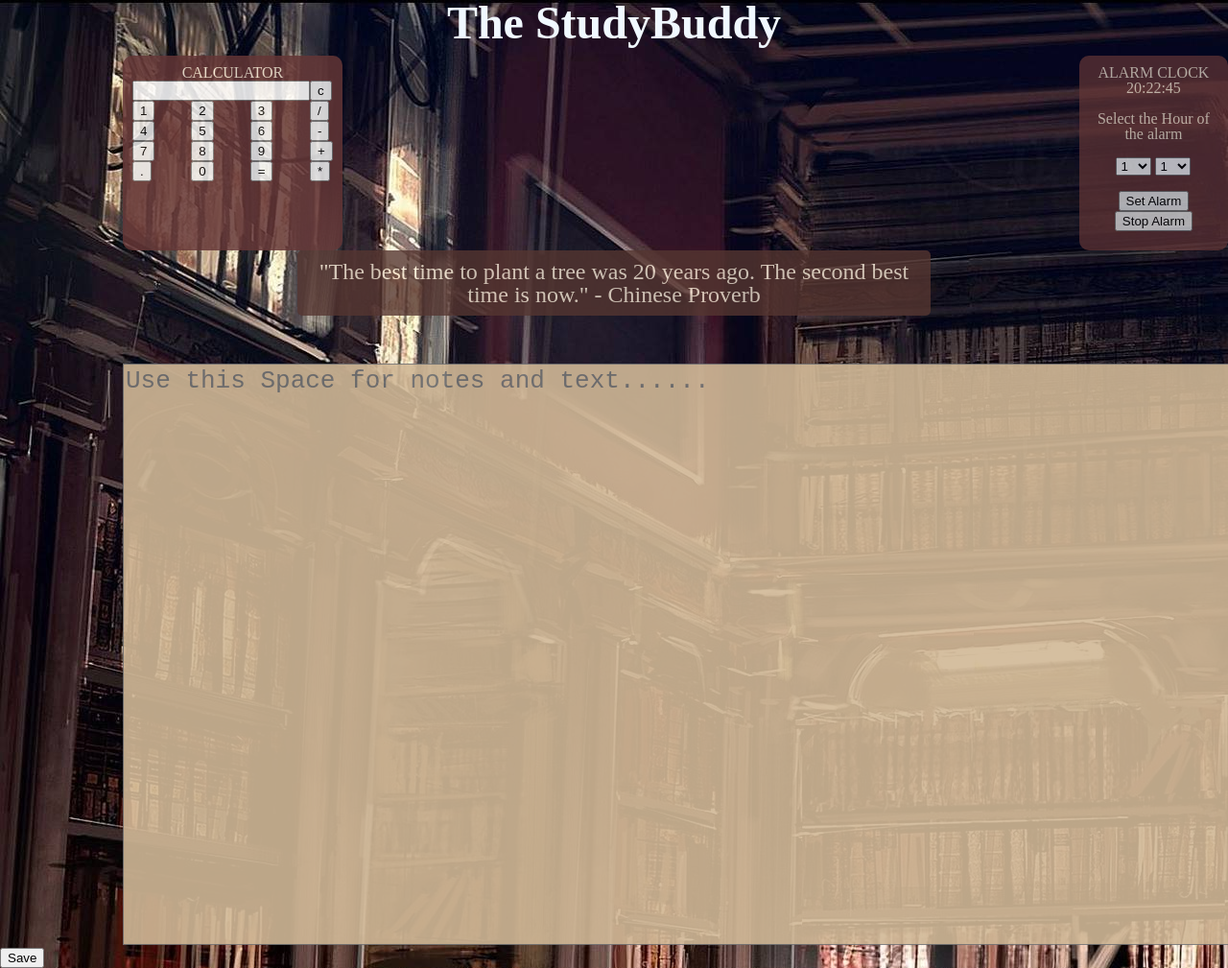
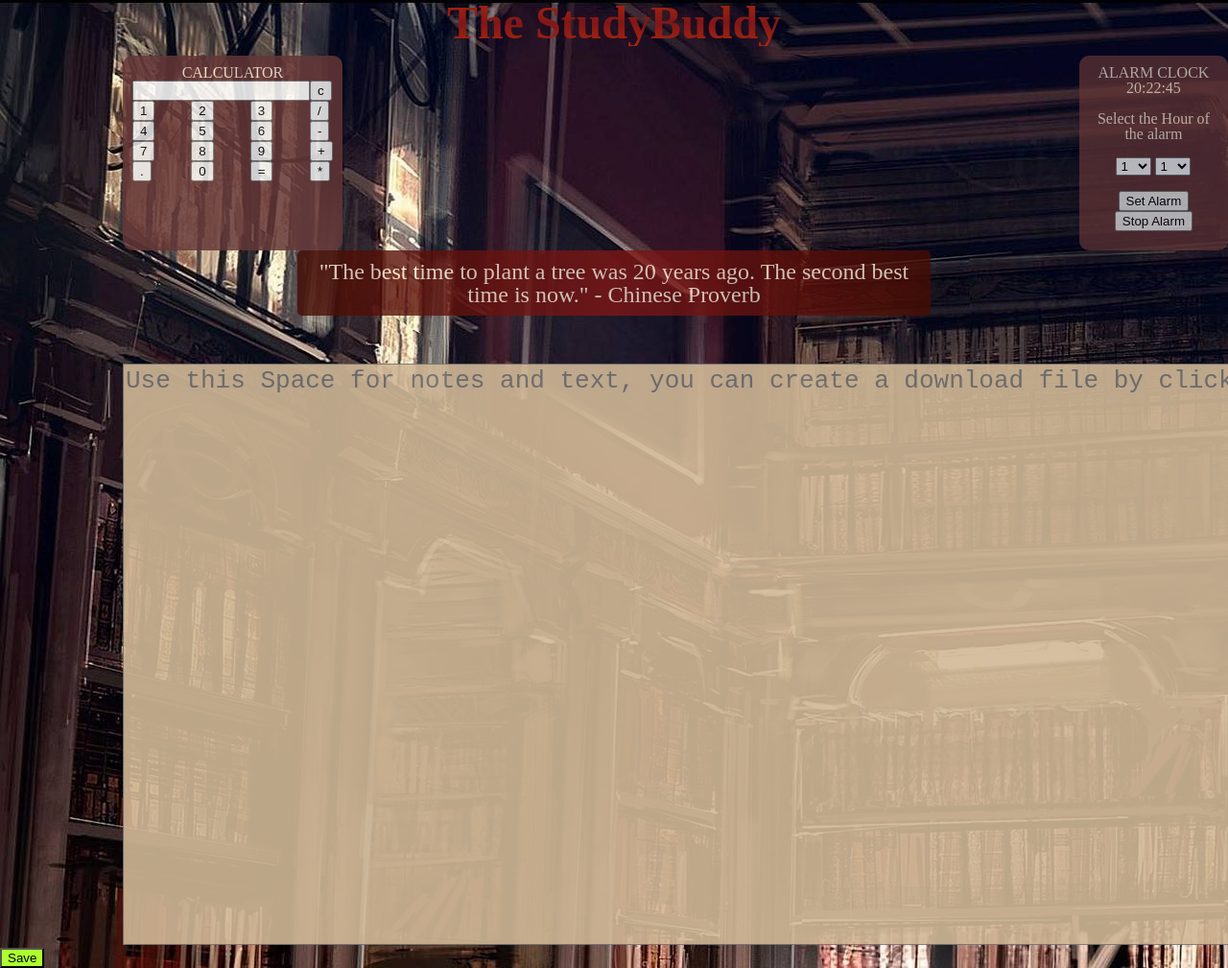
Before and after one commit to shaunbag/studyBuddy, a plain HTML site: page index.html in a window 1280 px wide. Shown: the top 1009 px of the page at 96% size. Drawn offline with nearby package versions, Linux system fonts and the light colour scheme.

Commit message:
Alarm clock functioning, styling on laptop completed, calculator working and save file to .txt working

```diff
--- a/index.html
+++ b/index.html
@@ -152,7 +152,7 @@
                 </select><br><br>
 
                 <button id="btn" type="button">Set Alarm</button> <!-- button to set alarm -->
-                <button id="stop" >Stop Alarm</button>
+                <button id="stop" type="button">Stop Alarm</button>
             </form>
             <audio id="audio" src=""></audio> <!--audio tag where audio is loaded-->
         </div>
@@ -164,7 +164,7 @@
 
     <div>
         <form>
-            <textarea class="text" id="textbox" rows="20%" cols="110%" placeholder="Use this Space for notes and text......"></textarea>
+            <textarea class="text" id="textbox" rows="20%" cols="110%" placeholder="Use this Space for notes and text, you can create a download file by clicking the green button below..."></textarea>
             <button type="save" id="save">Save</button> <a id="anchor" download="text.txt">DOWNLOAD</a>
         </form>
     </div>
@@ -227,7 +227,7 @@
             const s = b.options[b.selectedIndex].text;
             let setTime = h + ':' + s;
 
-            setInterval(() => {
+            const alarm = setInterval(() => {
                 const time = new Date();
                 const hours = time.getHours();
                 const minutes = time.getMinutes();
@@ -239,14 +239,17 @@
                 console.log('time is right' + e + ' ' + b  );
             }
             },1000)
+            document.getElementById('stop').addEventListener('click', stop);
+
+        function stop(e) {
+
+            let audio = document.getElementById('audio');
+
+            audio.pause();
+            clearInterval(alarm);
         };
 
-        document.getElementById('stop').addEventListener('click', stop);
 
-        function stop() {
-
-            let audio = document.getElementById('audio');
-            audio.pause();
 
         }
 
--- a/styles.css
+++ b/styles.css
@@ -81,7 +81,7 @@ table {
 	border-radius: 5px;
 	color: antiquewhite;
 	font-size: 1.5em;
-	background-color: rgb(85, 54, 49);
+	background: linear-gradient(90deg, rgb(70, 13, 3) 0%, rgba(128,23,23,1) 50%, rgba(70, 13, 3) 100%);
 	opacity: 0.8;
 }
 
@@ -95,9 +95,15 @@ table {
 
 h1 {
 	text-align: center;
+	width: 80%;
+	margin-left: auto;
+	margin-right: auto;
 	font-size: 3em;
 	font-weight: bold;
-	color: aliceblue;
+	color: white;
+	background: -webkit-linear-gradient(90deg, rgb(170, 37, 14) 0%, rgba(128,23,23,1) 50%, rgba(170, 37, 14) 100%);
+	-webkit-background-clip: text;
+	-webkit-text-fill-color: transparent;
 	margin-bottom: 10px;
 }
 
@@ -107,3 +113,8 @@ h1 {
 	background-color: rgb(0, 0, 0);
 	padding: 5px;
 }
+
+#save {
+
+	background-color: greenyellow;
+}
```
